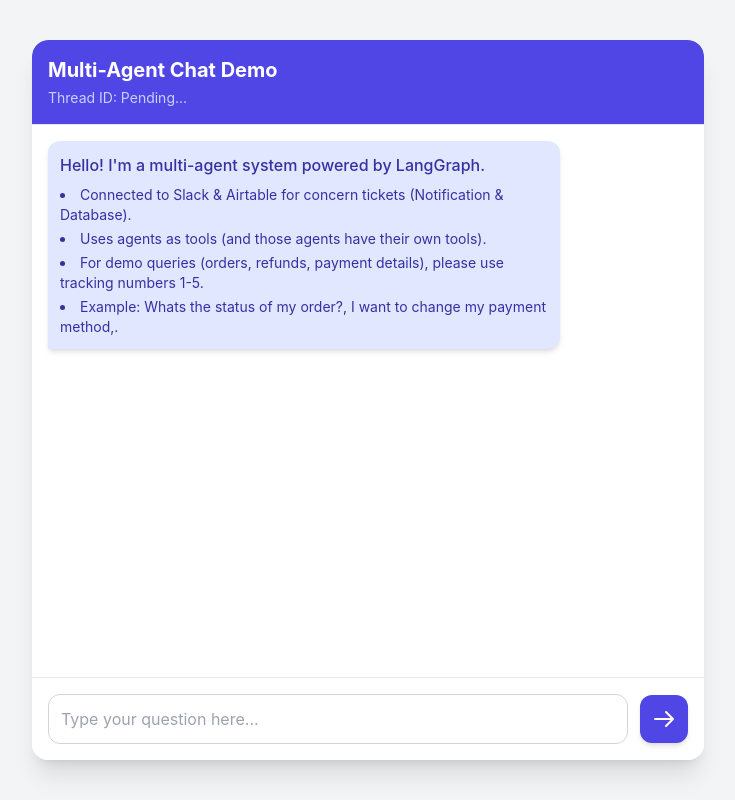
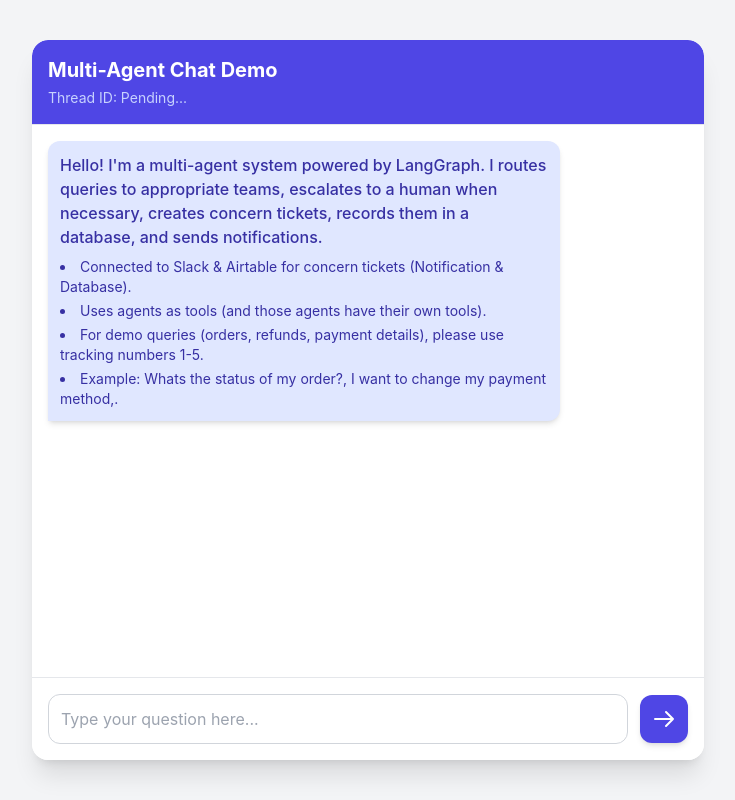
Before and after one commit to Alyxx-The-Sniper/langgraph-multi-agent, a plain HTML site: page app/index.html in a window 1280 px wide. Shown: the whole page, without its empty margins (272-1007 px from the left). Drawn offline with nearby package versions, Linux system fonts and the light colour scheme.

Commit message:
edit wordings in html

```diff
--- a/app/index.html
+++ b/app/index.html
@@ -45,7 +45,7 @@
             <div class="flex justify-start">
                 <!-- MODIFICATION: Updated welcome bubble with more info -->
                 <div class="bg-indigo-100 text-indigo-800 p-3 rounded-xl rounded-bl-none max-w-lg shadow-md"> <!-- Increased max-width from max-w-xs -->
-                    <p class="font-medium">Hello! I'm a multi-agent system powered by LangGraph.</p>
+                    <p class="font-medium">Hello! I'm a multi-agent system powered by LangGraph. I routes queries to appropriate teams, escalates to a human when necessary, creates concern tickets, records them in a database, and sends notifications.</p>
                     <!-- Added your demo details as a list -->
                     <ul class="list-disc list-inside text-sm mt-2 space-y-1">
                         <li>Connected to Slack & Airtable for concern tickets (Notification & Database).</li>
```
